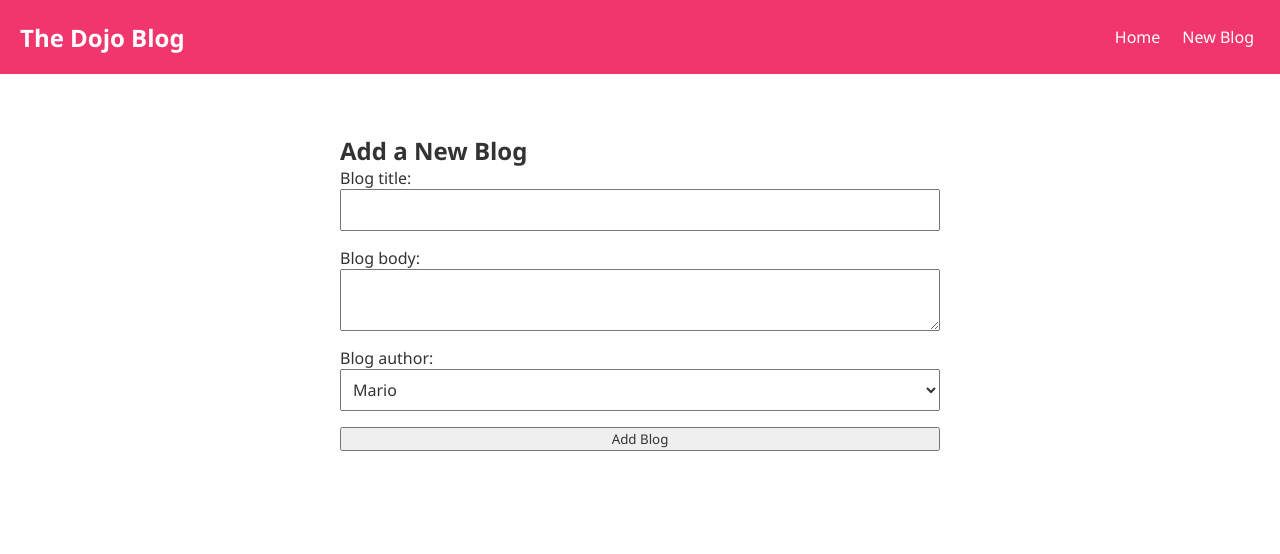
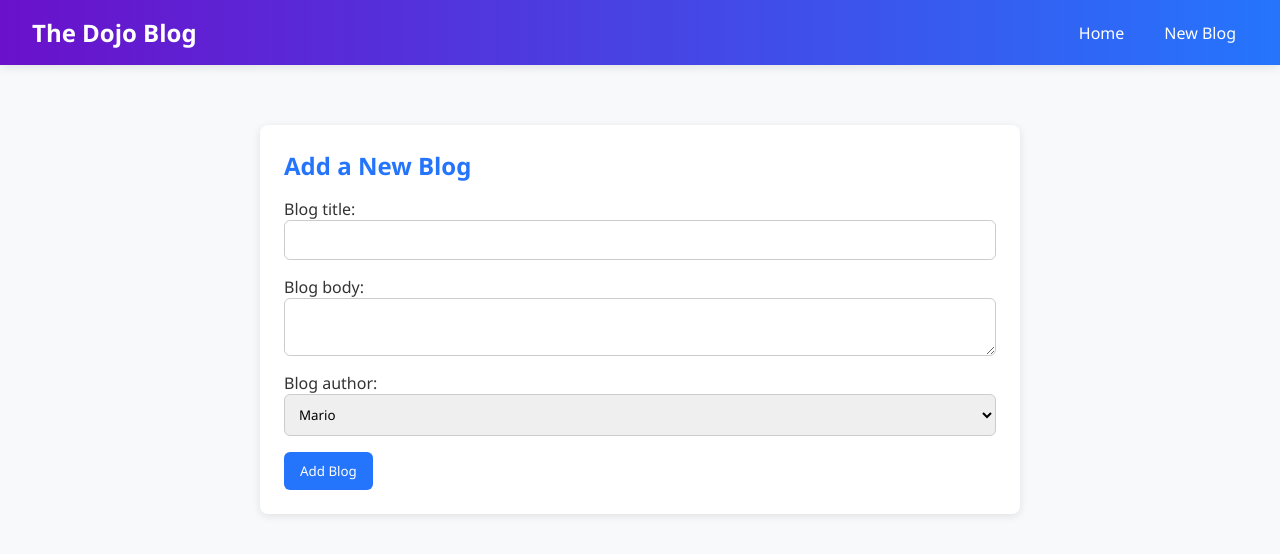
Before and after one commit to manavs2006/blogsite, a React (Create React App) app: page /create in a window 1280 px wide. Shown: the top 554 px of the page. Built offline with nearby package versions, Linux system fonts and the light colour scheme.

Commit message:
Updated blog app with latest features and styling

```diff
--- a/src/index.css
+++ b/src/index.css
@@ -1,64 +1,152 @@
+/* Reset and Base */
 * {
   margin: 0;
-  font-family: "Segoe UI", sans-serif;
+  padding: 0;
+  box-sizing: border-box;
+  font-family: 'Segoe UI', sans-serif;
+}
+
+body {
+  background: #f8f9fa;
   color: #333;
 }
 
+/* Navbar */
 .navbar {
-  padding: 20px;
-  background-color: #f1356d;
+  background: linear-gradient(90deg, #6a11cb 0%, #2575fc 100%);
+  padding: 16px 32px;
   display: flex;
+  justify-content: space-between;
   align-items: center;
-  justify-content: space-between;
+  box-shadow: 0 2px 10px rgba(0,0,0,0.1);
 }
 
 .navbar h1 {
-  color: white;
+  color: #fff;
+  font-weight: 600;
 }
 
-.navbar .links {
-  display: flex;
-  gap: 10px;
+.navbar .links a {
+  color: #fff;
+  margin-left: 16px;
+  text-decoration: none;
+  padding: 8px 12px;
+  border-radius: 6px;
+  transition: background 0.2s;
 }
 
-.navbar a {
-  color: white;
-  text-decoration: none;
-  padding: 6px;
+.navbar .links a:hover {
+  background: rgba(255,255,255,0.2);
 }
 
-.navbar a:hover {
-  background-color: white;
-  color: #f1356d;
-  border-radius: 4px;
-}
-
+/* Content */
 .content {
-  max-width: 600px;
+  max-width: 800px;
   margin: 40px auto;
   padding: 20px;
 }
 
+/* Blog List */
 .blog-preview {
-  padding: 10px 16px;
+  background: #fff;
+  border-left: 6px solid #2575fc;
   margin: 20px 0;
-  border-bottom: 1px solid #ddd;
+  padding: 16px 24px;
+  box-shadow: 0 2px 6px rgba(0,0,0,0.05);
+  border-radius: 8px;
+  transition: transform 0.2s;
+}
+
+.blog-preview:hover {
+  transform: scale(1.01);
 }
 
 .blog-preview h2 {
-  font-size: 20px;
-  color: #f1356d;
+  font-size: 1.25rem;
+  color: #2575fc;
+  margin-bottom: 8px;
 }
 
-.create form {
-  display: flex;
-  flex-direction: column;
+.blog-preview a {
+  text-decoration: none;
+  color: inherit;
+}
+
+/* Blog Details */
+.blog-details h2 {
+  font-size: 1.75rem;
+  margin-bottom: 16px;
+  color: #6a11cb;
+}
+
+.blog-details p {
+  font-style: italic;
+  margin-bottom: 16px;
+}
+
+.blog-details div {
+  line-height: 1.6;
+  margin-bottom: 24px;
+}
+
+.blog-details button {
+  padding: 10px 16px;
+  background: #dc3545;
+  color: white;
+  border: none;
+  border-radius: 6px;
+  cursor: pointer;
+}
+
+.blog-details button:hover {
+  background: #b02a37;
+}
+
+/* Create */
+.create {
+  background: #fff;
+  padding: 24px;
+  border-radius: 8px;
+  box-shadow: 0 2px 8px rgba(0,0,0,0.1);
+}
+
+.create h2 {
+  margin-bottom: 16px;
+  color: #2575fc;
 }
 
 .create input,
 .create textarea,
 .create select {
+  display: block;
   margin-bottom: 16px;
-  padding: 8px;
-  font-size: 16px;
+  padding: 10px;
+  width: 100%;
+  border: 1px solid #ccc;
+  border-radius: 6px;
 }
+
+.create button {
+  background: #2575fc;
+  color: white;
+  border: none;
+  padding: 10px 16px;
+  border-radius: 6px;
+  cursor: pointer;
+}
+
+.create button:hover {
+  background: #1b5edb;
+}
+
+/* Not Found */
+.not-found {
+  text-align: center;
+  padding: 60px;
+}
+
+.not-found h2 {
+  font-size: 2rem;
+  color: #dc3545;
+  margin-bottom: 20px;
+}
```
